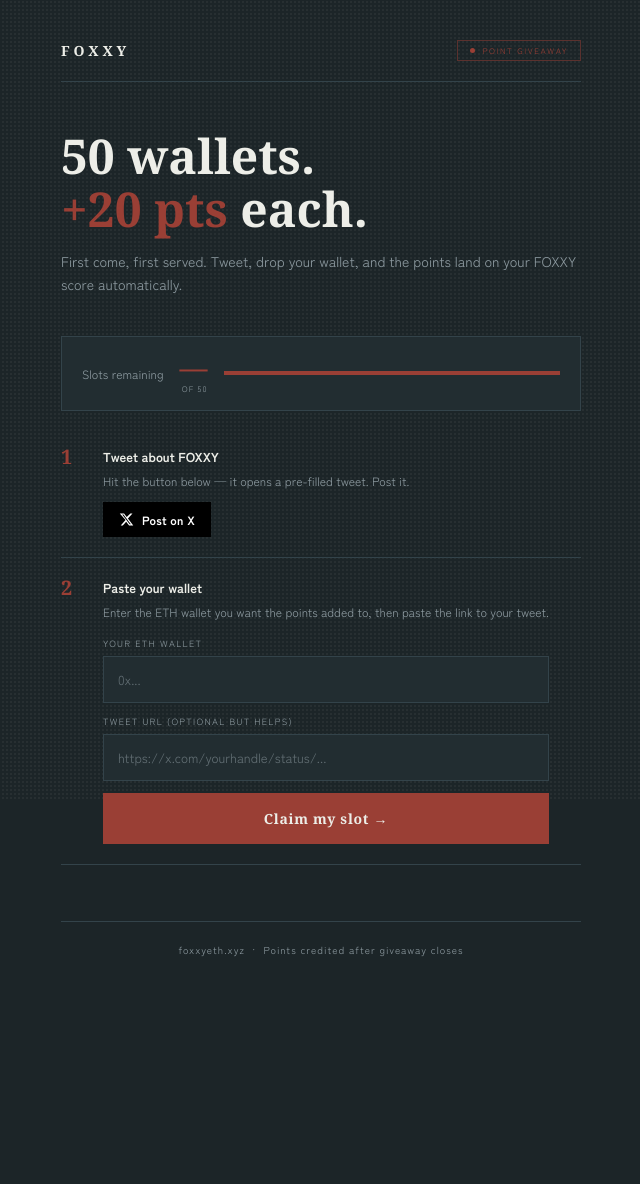
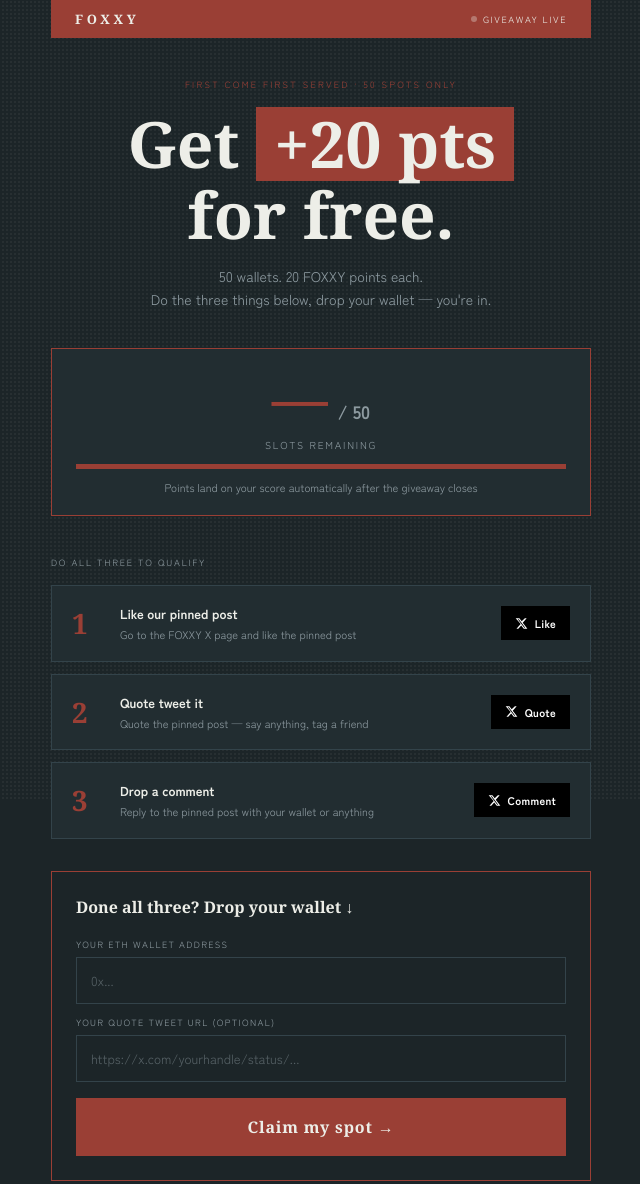
Before and after one commit to solretard/foxxy-site, a website: page public/giveaway.html in a window 1280 px wide. Shown: the top 1184 px of the page, without its empty margins (319-959 px from the left). Before the commit the page ends 1017 px from the top, so only its background shows below. Drawn offline with Linux system fonts and the light colour scheme; no server answers; a web font is replaced by a local one.

Commit message:
redesign: giveaway page — hype feel, new entry steps

```diff
--- a/public/giveaway.html
+++ b/public/giveaway.html
@@ -3,322 +3,361 @@
 <head>
 <meta charset="UTF-8">
 <meta name="viewport" content="width=device-width, initial-scale=1.0">
-<title>FOXXY — Point Giveaway</title>
-<link rel="preconnect" href="https://fonts.googleapis.com">
+<title>FOXXY — Free Points Giveaway</title>
 <link href="https://fonts.googleapis.com/css2?family=Shippori+Mincho+B1:wght@800&family=Zen+Kaku+Gothic+New:wght@400;700&display=swap" rel="stylesheet">
 <style>
 :root {
-  --ink:#1C2528; --paper:#EDEEE8; --fur:#E4E0D2; --steel:#8D9AA0;
-  --cord:#9A3F35; --line:#33434A; --ink-2:#222D31;
-  --green:#3d9e6f;
+  --ink:#1C2528; --paper:#EDEEE8; --fur:#E4E0D2;
+  --steel:#8D9AA0; --cord:#9A3F35; --line:#33434A;
+  --ink-2:#222D31; --green:#3d9e6f; --gold:#c9a84c;
 }
-*,*::before,*::after { box-sizing:border-box; margin:0; padding:0; }
-html { background:var(--ink); min-height:100vh; }
-body {
+*,*::before,*::after{box-sizing:border-box;margin:0;padding:0}
+html{background:var(--ink);min-height:100vh}
+body{
   font-family:"Zen Kaku Gothic New",Helvetica,Arial,sans-serif;
-  background:var(--ink); color:var(--paper);
+  background:var(--ink);color:var(--paper);
   min-height:100vh;
-  display:flex; flex-direction:column; align-items:center;
-  padding:40px 20px 60px;
+  display:flex;flex-direction:column;align-items:center;
+  padding:0 20px 80px;
   -webkit-font-smoothing:antialiased;
 }
-
-/* dot grain */
-body::before {
-  content:""; position:fixed; inset:0; pointer-events:none; z-index:0;
+body::before{
+  content:"";position:fixed;inset:0;pointer-events:none;z-index:0;
   background-image:radial-gradient(rgba(237,238,232,.055) 1px,transparent 1px);
   background-size:4px 4px;
 }
 
-.wrap { position:relative; z-index:1; width:100%; max-width:520px; }
+.wrap{position:relative;z-index:1;width:100%;max-width:540px}
 
-/* HEADER */
-header {
-  display:flex; align-items:center; justify-content:space-between;
-  border-bottom:1px solid var(--line); padding-bottom:20px; margin-bottom:48px;
+/* ── HERO BANNER ── */
+.hero-band{
+  width:100%;background:var(--cord);
+  padding:10px 24px;
+  display:flex;align-items:center;justify-content:space-between;
+  margin-bottom:40px;
 }
-.brand {
+.hero-band .brand{
   font-family:"Shippori Mincho B1",Georgia,serif;
-  font-weight:800; font-size:14px; letter-spacing:.28em; color:var(--paper);
+  font-weight:800;font-size:13px;letter-spacing:.28em;color:var(--paper);
 }
-.pill {
-  font-size:8px; letter-spacing:.2em; color:var(--cord);
-  border:1px solid rgba(154,63,53,.5); padding:4px 12px; text-transform:uppercase;
-  display:flex; align-items:center; gap:7px;
+.live-dot{display:flex;align-items:center;gap:6px;font-size:9px;letter-spacing:.18em;color:var(--paper);text-transform:uppercase}
+.live-dot::before{
+  content:"";width:6px;height:6px;border-radius:50%;background:var(--paper);
+  animation:pulse 1.4s ease-in-out infinite;
 }
-.pill-dot { width:5px; height:5px; border-radius:50%; background:var(--cord); }
+@keyframes pulse{0%,100%{opacity:1}50%{opacity:.3}}
 
-/* HERO */
-.hero { margin-bottom:40px; }
-.hero h1 {
+/* ── MAIN HEADLINE ── */
+.headline{text-align:center;padding:0 8px;margin-bottom:36px}
+.overline{
+  font-size:9px;letter-spacing:.25em;color:var(--cord);
+  text-transform:uppercase;margin-bottom:16px;display:block;
+}
+.headline h1{
   font-family:"Shippori Mincho B1",Georgia,serif;
-  font-weight:800; font-size:clamp(32px,7vw,48px); line-height:1.1;
-  color:var(--paper); margin-bottom:14px;
+  font-weight:800;font-size:clamp(42px,10vw,64px);line-height:1.05;
+  color:var(--paper);margin-bottom:16px;
 }
-.hero h1 .accent { color:var(--cord); }
-.hero p { font-size:14px; color:var(--steel); line-height:1.65; }
+.pts-badge{
+  display:inline-block;
+  background:var(--cord);
+  font-family:"Shippori Mincho B1",Georgia,serif;
+  font-size:clamp(42px,10vw,64px);font-weight:800;
+  color:var(--paper);padding:2px 18px;line-height:1.1;
+}
+.headline p{font-size:14px;color:var(--steel);line-height:1.7;margin-top:14px}
 
-/* SLOT COUNTER */
-.slots-bar {
-  border:1px solid var(--line); background:var(--ink-2);
-  padding:16px 20px; margin-bottom:36px;
-  display:flex; align-items:center; justify-content:space-between; gap:16px;
+/* ── SLOT COUNTER ── */
+.slots-box{
+  border:1px solid var(--cord);background:var(--ink-2);
+  padding:20px 24px;margin-bottom:40px;text-align:center;
 }
-.slots-text { font-size:12px; color:var(--steel); }
-.slots-num {
+.slots-top{display:flex;align-items:baseline;justify-content:center;gap:10px;margin-bottom:12px}
+.slots-num{
   font-family:"Shippori Mincho B1",Georgia,serif;
-  font-size:28px; font-weight:800; color:var(--cord); line-height:1;
+  font-size:56px;font-weight:800;color:var(--cord);line-height:1;
 }
-.slots-label { font-size:8px; letter-spacing:.14em; color:var(--steel); display:block; margin-top:2px; }
-.slots-track { flex:1; height:4px; background:var(--line); }
-.slots-fill  { height:100%; background:var(--cord); transition:width .6s ease; }
+.slots-of{font-size:18px;color:var(--steel);font-weight:700}
+.slots-label{font-size:10px;letter-spacing:.18em;color:var(--steel);text-transform:uppercase;margin-bottom:12px}
+.track{height:5px;background:var(--line);border-radius:0}
+.fill{height:100%;background:var(--cord);transition:width .6s ease}
+.slots-sub{font-size:11px;color:var(--steel);margin-top:10px}
 
-/* STEPS */
-.steps { margin-bottom:36px; display:flex; flex-direction:column; gap:0; }
-.step {
-  display:flex; gap:18px; align-items:flex-start;
-  padding:20px 0; border-bottom:1px solid var(--line);
+/* ── STEPS ── */
+.steps-label{
+  font-size:9px;letter-spacing:.2em;color:var(--steel);
+  text-transform:uppercase;margin-bottom:16px;display:block;
 }
-.step:first-child { padding-top:0; }
-.step-num {
+.steps{display:flex;flex-direction:column;gap:12px;margin-bottom:32px}
+.step{
+  border:1px solid var(--line);background:var(--ink-2);
+  padding:18px 20px;
+  display:flex;align-items:center;justify-content:space-between;gap:16px;
+}
+.step-left{display:flex;align-items:center;gap:16px}
+.step-num{
   font-family:"Shippori Mincho B1",Georgia,serif;
-  font-size:20px; font-weight:800; color:var(--cord); line-height:1;
-  flex-shrink:0; width:24px;
+  font-size:28px;font-weight:800;color:var(--cord);
+  line-height:1;flex-shrink:0;width:32px;
 }
-.step-body h3 {
-  font-size:13px; font-weight:700; color:var(--paper); margin-bottom:5px;
+.step-copy h3{font-size:13px;font-weight:700;color:var(--paper);margin-bottom:3px}
+.step-copy p{font-size:11px;color:var(--steel);line-height:1.5}
+.step-btn{
+  flex-shrink:0;
+  display:inline-flex;align-items:center;gap:7px;
+  background:#000;color:#fff;
+  font-size:11px;font-weight:700;letter-spacing:.03em;
+  padding:9px 14px;border:none;cursor:pointer;
+  text-decoration:none;white-space:nowrap;
 }
-.step-body p { font-size:12px; color:var(--steel); line-height:1.6; }
+.step-btn:hover{background:#111}
+.step-btn svg{width:13px;height:13px;fill:#fff;flex-shrink:0}
+.step-btn.done{background:var(--green);pointer-events:none}
 
-/* TWEET BUTTON */
-.tweet-btn {
-  display:inline-flex; align-items:center; gap:8px; margin-top:12px;
-  background:#000; color:#fff; font-size:12px; font-weight:700;
-  padding:9px 16px; border:none; cursor:pointer; text-decoration:none;
-  letter-spacing:.02em;
+/* ── FORM ── */
+.form-section{border:1px solid var(--cord);padding:24px;margin-bottom:12px}
+.form-title{
+  font-family:"Shippori Mincho B1",Georgia,serif;
+  font-size:16px;font-weight:800;color:var(--paper);
+  margin-bottom:20px;
 }
-.tweet-btn:hover { background:#111; }
-.tweet-icon { width:15px; height:15px; fill:#fff; flex-shrink:0; }
-
-/* FORM */
-.form { display:flex; flex-direction:column; gap:12px; }
-.input-wrap { display:flex; flex-direction:column; gap:6px; }
-.input-label { font-size:9px; letter-spacing:.15em; color:var(--steel); text-transform:uppercase; }
-.field {
-  background:var(--ink-2); border:1px solid var(--line); color:var(--paper);
-  padding:13px 14px; font-size:13px; font-family:inherit;
-  outline:none; width:100%;
+.form{display:flex;flex-direction:column;gap:12px}
+.input-wrap{display:flex;flex-direction:column;gap:6px}
+.lbl{font-size:9px;letter-spacing:.15em;color:var(--steel);text-transform:uppercase}
+.field{
+  background:var(--ink);border:1px solid var(--line);
+  color:var(--paper);padding:13px 14px;
+  font-size:13px;font-family:inherit;outline:none;width:100%;
   transition:border-color .2s;
 }
-.field::placeholder { color:var(--steel); opacity:.6; }
-.field:focus { border-color:var(--cord); }
-.submit-btn {
-  background:var(--cord); color:var(--paper);
+.field::placeholder{color:var(--steel);opacity:.5}
+.field:focus{border-color:var(--cord)}
+.submit-btn{
+  background:var(--cord);color:var(--paper);
   font-family:"Shippori Mincho B1",Georgia,serif;
-  font-weight:800; font-size:14px; letter-spacing:.05em;
-  border:none; cursor:pointer; padding:16px;
-  transition:opacity .2s; width:100%;
+  font-weight:800;font-size:16px;letter-spacing:.05em;
+  border:none;cursor:pointer;padding:18px;
+  width:100%;transition:opacity .2s;margin-top:4px;
 }
-.submit-btn:hover:not(:disabled) { opacity:.88; }
-.submit-btn:disabled { opacity:.4; cursor:not-allowed; }
+.submit-btn:hover:not(:disabled){opacity:.88}
+.submit-btn:disabled{opacity:.4;cursor:not-allowed}
 
-/* RESULT STATES */
-.result {
-  display:none; border:1px solid var(--line);
-  background:var(--ink-2); padding:24px; text-align:center;
+/* ── RESULT ── */
+.result{display:none;border:1px solid var(--line);background:var(--ink-2);padding:28px;text-align:center;margin-bottom:12px}
+.result.success{border-color:var(--green)}
+.result.error{border-color:var(--cord)}
+.result-icon{font-size:36px;margin-bottom:12px}
+.result-slot{
+  font-family:"Shippori Mincho B1",Georgia,serif;
+  font-size:52px;font-weight:800;color:var(--green);line-height:1;margin-bottom:8px;
 }
-.result.success { border-color:var(--green); }
-.result.error   { border-color:var(--cord); }
-.result-num {
-  font-family:"Shippori Mincho B1",Georgia,serif;
-  font-size:48px; font-weight:800; color:var(--cord);
-  line-height:1; margin-bottom:8px;
-}
-.result-num.green { color:var(--green); }
-.result-msg { font-size:13px; color:var(--steel); line-height:1.6; }
-.result-msg strong { color:var(--paper); }
+.result-msg{font-size:13px;color:var(--steel);line-height:1.7}
+.result-msg strong{color:var(--paper)}
+.result-msg a{color:var(--fur)}
 
-/* CLOSED state */
-.closed-banner {
-  display:none; border:1px solid var(--cord);
-  background:rgba(154,63,53,.1); padding:20px; text-align:center;
-  font-size:13px; color:var(--fur); margin-top:12px;
-}
+/* CLOSED */
+.closed-msg{display:none;text-align:center;border:1px solid var(--cord);background:rgba(154,63,53,.08);padding:24px;font-size:13px;color:var(--fur)}
 
 /* FOOTER */
-footer {
-  margin-top:56px; padding-top:20px; border-top:1px solid var(--line);
-  font-size:10px; letter-spacing:.1em; color:var(--steel); text-align:center;
-}
-footer a { color:var(--steel); text-decoration:none; }
-footer a:hover { color:var(--fur); }
+footer{margin-top:48px;text-align:center;font-size:10px;letter-spacing:.1em;color:var(--steel)}
+footer a{color:var(--steel);text-decoration:none}
+footer a:hover{color:var(--fur)}
 </style>
 </head>
 <body>
 <div class="wrap">
-  <header>
+
+  <!-- top bar -->
+  <div class="hero-band">
     <div class="brand">FOXXY</div>
-    <div class="pill"><span class="pill-dot"></span>Point Giveaway</div>
-  </header>
+    <div class="live-dot">Giveaway Live</div>
+  </div>
 
-  <div class="hero">
-    <h1>50 wallets.<br><span class="accent">+20 pts</span> each.</h1>
-    <p>First come, first served. Tweet, drop your wallet, and the points land on your FOXXY score automatically.</p>
+  <!-- headline -->
+  <div class="headline">
+    <span class="overline">First Come First Served · 50 spots only</span>
+    <h1>Get <span class="pts-badge">+20 pts</span><br>for free.</h1>
+    <p>50 wallets. 20 FOXXY points each.<br>Do the three things below, drop your wallet — you're in.</p>
   </div>
 
   <!-- slot counter -->
-  <div class="slots-bar" id="slotsBar">
-    <div>
-      <div class="slots-text">Slots remaining</div>
+  <div class="slots-box">
+    <div class="slots-top">
+      <div class="slots-num" id="slotsLeft">—</div>
+      <div class="slots-of">/ 50</div>
     </div>
-    <div style="text-align:right">
-      <div class="slots-num" id="slotsLeft">—</div>
-      <span class="slots-label">OF 50</span>
-    </div>
-    <div class="slots-track"><div class="slots-fill" id="slotsFill" style="width:100%"></div></div>
+    <div class="slots-label">slots remaining</div>
+    <div class="track"><div class="fill" id="slotsFill" style="width:100%"></div></div>
+    <div class="slots-sub">Points land on your score automatically after the giveaway closes</div>
   </div>
 
   <!-- steps -->
+  <span class="steps-label">Do all three to qualify</span>
   <div class="steps">
     <div class="step">
+      <div class="step-left">
         <div class="step-num">1</div>
-      <div class="step-body">
-        <h3>Tweet about FOXXY</h3>
-        <p>Hit the button below — it opens a pre-filled tweet. Post it.</p>
-        <a class="tweet-btn" id="tweetBtn" href="#" target="_blank" rel="noopener">
-          <svg class="tweet-icon" viewBox="0 0 24 24" xmlns="http://www.w3.org/2000/svg">
-            <path d="M18.244 2.25h3.308l-7.227 8.26 8.502 11.24H16.17l-4.714-6.231-5.401 6.231H2.744l7.737-8.835L1.254 2.25H8.08l4.259 5.631L18.244 2.25zm-1.161 17.52h1.833L7.084 4.126H5.117L17.083 19.77z"/>
-          </svg>
-          Post on X
+        <div class="step-copy">
+          <h3>Like our pinned post</h3>
+          <p>Go to the FOXXY X page and like the pinned post</p>
+        </div>
+      </div>
+      <a class="step-btn" href="https://x.com/sol_retard" target="_blank" rel="noopener">
+        <svg viewBox="0 0 24 24"><path d="M18.244 2.25h3.308l-7.227 8.26 8.502 11.24H16.17l-4.714-6.231-5.401 6.231H2.744l7.737-8.835L1.254 2.25H8.08l4.259 5.631L18.244 2.25zm-1.161 17.52h1.833L7.084 4.126H5.117L17.083 19.77z"/></svg>
+        Like
+      </a>
+    </div>
+
+    <div class="step">
+      <div class="step-left">
+        <div class="step-num">2</div>
+        <div class="step-copy">
+          <h3>Quote tweet it</h3>
+          <p>Quote the pinned post — say anything, tag a friend</p>
+        </div>
+      </div>
+      <a class="step-btn" href="https://x.com/sol_retard" target="_blank" rel="noopener">
+        <svg viewBox="0 0 24 24"><path d="M18.244 2.25h3.308l-7.227 8.26 8.502 11.24H16.17l-4.714-6.231-5.401 6.231H2.744l7.737-8.835L1.254 2.25H8.08l4.259 5.631L18.244 2.25zm-1.161 17.52h1.833L7.084 4.126H5.117L17.083 19.77z"/></svg>
+        Quote
+      </a>
+    </div>
+
+    <div class="step">
+      <div class="step-left">
+        <div class="step-num">3</div>
+        <div class="step-copy">
+          <h3>Drop a comment</h3>
+          <p>Reply to the pinned post with your wallet or anything</p>
+        </div>
+      </div>
+      <a class="step-btn" href="https://x.com/sol_retard" target="_blank" rel="noopener">
+        <svg viewBox="0 0 24 24"><path d="M18.244 2.25h3.308l-7.227 8.26 8.502 11.24H16.17l-4.714-6.231-5.401 6.231H2.744l7.737-8.835L1.254 2.25H8.08l4.259 5.631L18.244 2.25zm-1.161 17.52h1.833L7.084 4.126H5.117L17.083 19.77z"/></svg>
+        Comment
       </a>
     </div>
   </div>
 
-    <div class="step">
-      <div class="step-num">2</div>
-      <div class="step-body">
-        <h3>Paste your wallet</h3>
-        <p>Enter the ETH wallet you want the points added to, then paste the link to your tweet.</p>
+  <!-- result (shown after submit) -->
+  <div class="result" id="resultBox">
+    <div class="result-icon" id="resultIcon"></div>
+    <div class="result-slot" id="resultSlot"></div>
+    <div class="result-msg" id="resultMsg"></div>
+  </div>
 
-        <form class="form" id="giveawayForm" style="margin-top:16px">
+  <!-- form -->
+  <div class="form-section" id="formSection">
+    <div class="form-title">Done all three? Drop your wallet ↓</div>
+    <form class="form" id="giveawayForm">
       <div class="input-wrap">
-            <label class="input-label" for="walletInput">Your ETH wallet</label>
+        <label class="lbl" for="walletInput">Your ETH wallet address</label>
         <input class="field" id="walletInput" type="text"
           placeholder="0x..." autocomplete="off" spellcheck="false">
       </div>
       <div class="input-wrap">
-            <label class="input-label" for="tweetInput">Tweet URL (optional but helps)</label>
+        <label class="lbl" for="tweetInput">Your quote tweet URL (optional)</label>
         <input class="field" id="tweetInput" type="url"
           placeholder="https://x.com/yourhandle/status/...">
       </div>
-          <button class="submit-btn" type="submit" id="submitBtn">Claim my slot →</button>
+      <button class="submit-btn" type="submit" id="submitBtn">Claim my spot →</button>
     </form>
-
-        <div class="closed-banner" id="closedBanner">
-          All 50 slots are gone. Keep an eye out for the next round.
-        </div>
-      </div>
-    </div>
   </div>
 
-  <!-- result -->
-  <div class="result" id="resultBox">
-    <div class="result-num" id="resultNum"></div>
-    <div class="result-msg" id="resultMsg"></div>
+  <div class="closed-msg" id="closedMsg">
+    All 50 slots are gone. Stay tuned for the next round 👀
   </div>
 
   <footer>
     <a href="/">foxxyeth.xyz</a> &nbsp;·&nbsp; Points credited after giveaway closes
   </footer>
+
 </div>
+<script>
+(function(){
+  const TOTAL = 50;
 
-<script>
-(function () {
-  const TOTAL = 50;
-  // Pre-filled tweet text
-  const TWEET_TEXT = encodeURIComponent(
-    'Just claimed my FOXXY points 🦊\n\nFOXXY rewards you for your NFT interactions on-chain — check your score at foxxyeth.xyz'
-  );
-  const TWEET_URL = `https://x.com/intent/tweet?text=${TWEET_TEXT}`;
-  document.getElementById('tweetBtn').href = TWEET_URL;
-
-  // Load slot count on page load
-  async function loadSlots() {
-    try {
+  async function loadSlots(){
+    try{
       const r = await fetch('/api/giveaway-status');
-      if (!r.ok) return;
-      const { remaining } = await r.json();
+      if(!r.ok) return;
+      const {remaining} = await r.json();
       updateSlots(remaining);
-    } catch {}
+    }catch{}
   }
 
-  function updateSlots(remaining) {
+  function updateSlots(remaining){
     const left = Math.max(0, remaining);
     document.getElementById('slotsLeft').textContent = left;
-    document.getElementById('slotsFill').style.width = (left / TOTAL * 100) + '%';
-    if (left === 0) {
-      document.getElementById('giveawayForm').style.display = 'none';
-      document.getElementById('closedBanner').style.display = 'block';
+    document.getElementById('slotsFill').style.width = (left/TOTAL*100)+'%';
+    if(left === 0) showClosed();
   }
+
+  function showClosed(){
+    document.getElementById('formSection').style.display = 'none';
+    document.getElementById('closedMsg').style.display = 'block';
   }
 
   loadSlots();
 
-  // Form submit
-  document.getElementById('giveawayForm').addEventListener('submit', async function (e) {
+  document.getElementById('giveawayForm').addEventListener('submit', async function(e){
     e.preventDefault();
     const wallet   = document.getElementById('walletInput').value.trim();
     const tweetUrl = document.getElementById('tweetInput').value.trim();
     const btn      = document.getElementById('submitBtn');
 
-    if (!/^0x[a-fA-F0-9]{40}$/i.test(wallet)) {
-      showResult('error', '!', 'That doesn\'t look like a valid ETH wallet. Double-check and try again.');
+    if(!/^0x[a-fA-F0-9]{40}$/i.test(wallet)){
+      showResult('error','','!','That doesn\'t look like a valid ETH wallet. Check and try again.');
       return;
     }
 
     btn.disabled = true;
     btn.textContent = 'Claiming…';
 
-    try {
-      const r = await fetch('/api/giveaway', {
-        method: 'POST',
-        headers: { 'Content-Type': 'application/json' },
-        body: JSON.stringify({ wallet, tweet_url: tweetUrl }),
+    try{
+      const r = await fetch('/api/giveaway',{
+        method:'POST',
+        headers:{'Content-Type':'application/json'},
+        body:JSON.stringify({wallet, tweet_url: tweetUrl}),
       });
       const data = await r.json();
 
-      if (r.ok && data.success) {
-        showResult('success', `#${data.slot}`, `You got <strong>slot ${data.slot}</strong> — ${data.remaining} spots left.<br><br>Points will be credited to your wallet after the giveaway closes. Check your score at <a href="/" style="color:var(--fur)">foxxyeth.xyz</a>.`);
+      if(r.ok && data.success){
+        showResult('success','🎉','#'+data.slot,
+          `You got <strong>slot ${data.slot} of ${TOTAL}</strong>.<br>
+           ${data.remaining} spots left.<br><br>
+           Points drop to your wallet after the giveaway closes —
+           check your score at <a href="/">foxxyeth.xyz</a>.`
+        );
         updateSlots(data.remaining);
-        document.getElementById('giveawayForm').style.display = 'none';
-      } else if (r.status === 409 && data.slot) {
-        showResult('success', `#${data.slot}`, `This wallet already has <strong>slot ${data.slot}</strong>. You're in!`);
-      } else if (r.status === 409) {
-        showResult('error', '×', 'All 50 slots are taken. Giveaway is closed.');
-        document.getElementById('giveawayForm').style.display = 'none';
-        document.getElementById('closedBanner').style.display = 'block';
+        document.getElementById('formSection').style.display = 'none';
+      } else if(r.status===409 && data.slot){
+        showResult('success','✓','#'+data.slot,
+          `This wallet already has <strong>slot ${data.slot}</strong>. You're locked in.`
+        );
+      } else if(r.status===409){
+        showResult('error','','×','All 50 slots are taken. Giveaway is closed.');
+        showClosed();
       } else {
-        showResult('error', '!', data.error || 'Something went wrong. Try again.');
+        showResult('error','','!', data.error||'Something went wrong. Try again.');
         btn.disabled = false;
-        btn.textContent = 'Claim my slot →';
+        btn.textContent = 'Claim my spot →';
       }
-    } catch {
-      showResult('error', '!', 'Network error. Try again.');
+    }catch{
+      showResult('error','','!','Network error. Try again.');
       btn.disabled = false;
-      btn.textContent = 'Claim my slot →';
+      btn.textContent = 'Claim my spot →';
     }
   });
 
-  function showResult(type, num, msg) {
-    const box = document.getElementById('resultBox');
-    const numEl = document.getElementById('resultNum');
-    const msgEl = document.getElementById('resultMsg');
-    box.className = 'result ' + type;
+  function showResult(type, icon, slot, msg){
+    const box  = document.getElementById('resultBox');
+    box.className = 'result '+type;
     box.style.display = 'block';
-    numEl.className = 'result-num' + (type === 'success' ? ' green' : '');
-    numEl.textContent = num;
-    msgEl.innerHTML = msg;
-    box.scrollIntoView({ behavior: 'smooth', block: 'nearest' });
+    document.getElementById('resultIcon').textContent = icon;
+    const slotEl = document.getElementById('resultSlot');
+    slotEl.textContent = slot;
+    slotEl.style.color = type==='success' ? 'var(--green)' : 'var(--cord)';
+    document.getElementById('resultMsg').innerHTML = msg;
+    box.scrollIntoView({behavior:'smooth',block:'nearest'});
   }
 })();
 </script>
```
Lines whose indentation alone changed are shown as unchanged.
